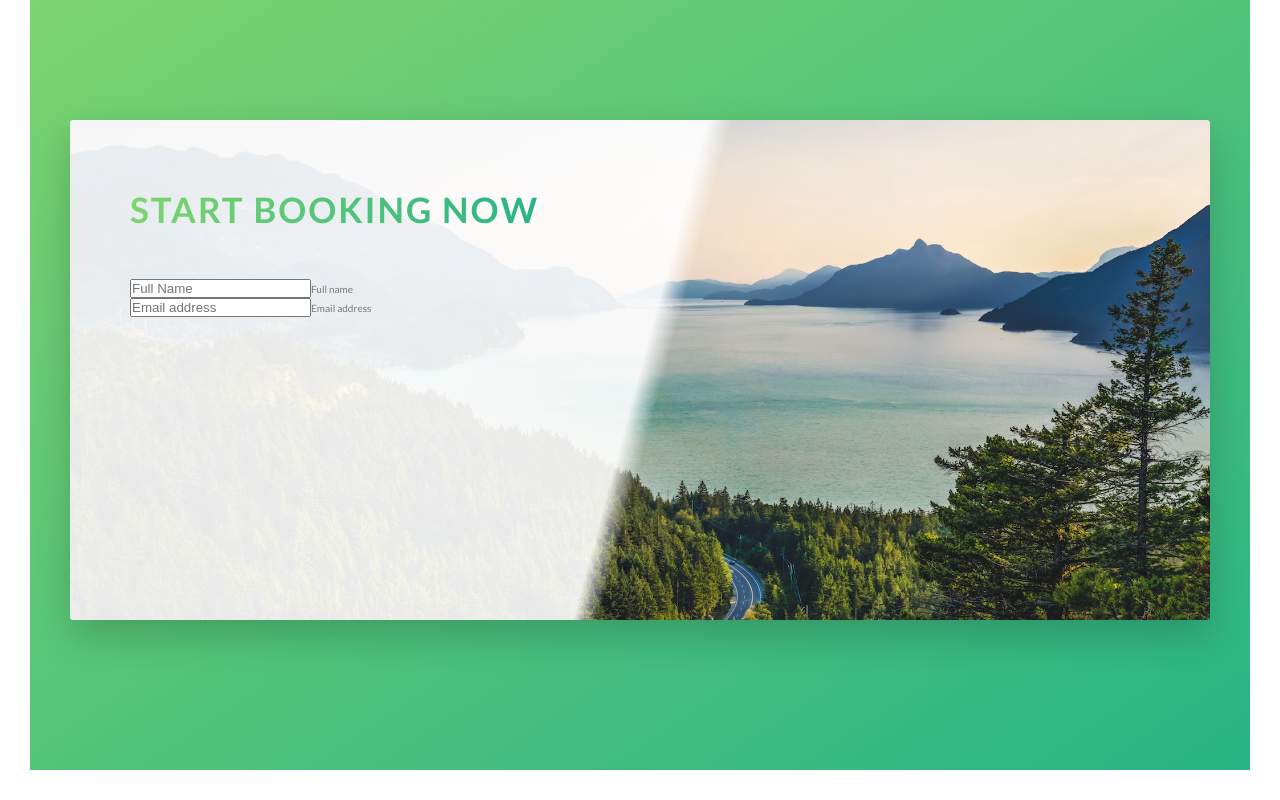
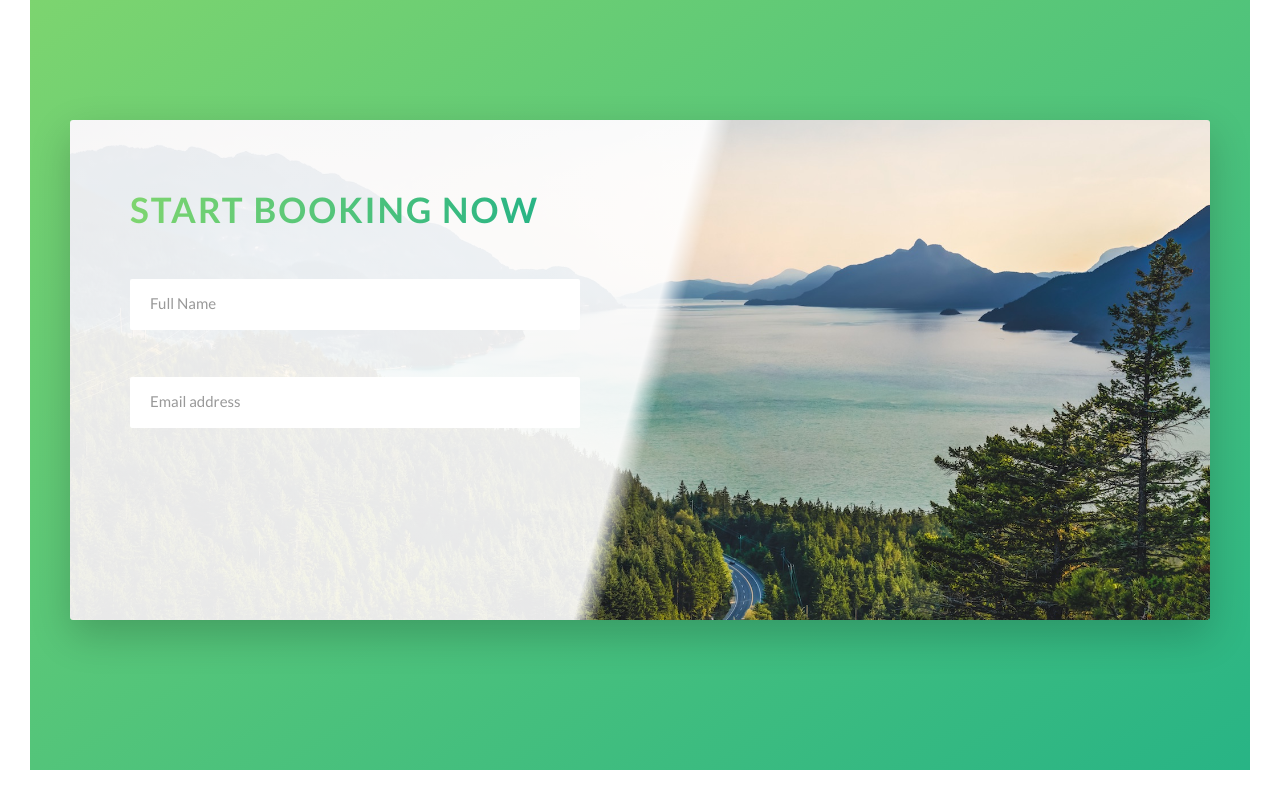
Before and after one commit to ming19991217/react-playground, a React (Vite) app: page / in a window 1280 px wide. Shown: the part 4565-5365 px from the top of the page. Built offline with nearby package versions, Linux system fonts and the light colour scheme.

Commit message:
feat: input & label

```diff
--- a/src/Natours/sass/abstracts/_variables.scss
+++ b/src/Natours/sass/abstracts/_variables.scss
@@ -12,6 +12,8 @@ $color-grey-light-1: #f7f7f7;
 $color-grey-light-2: #eee;
 
 $color-grey-dark: #777;
+$color-grey-dark-2: #999;
+
 $color-white: #fff;
 $color-black: #000;
 
--- /dev/null
+++ b/src/Natours/sass/components/_form.scss
@@ -0,0 +1,53 @@
+.form {
+
+    &__group:not(:last-child) {
+        margin-bottom: 2rem;
+    }
+
+    &__input {
+        font-size: 1.5rem;
+        font-family: inherit;
+        color: inherit;
+        padding: 1.5rem 2rem;
+        border-radius: 2px;
+        background-color: rbga($color-white, .5);
+        border: none;
+        border-bottom: 3px solid transparent;
+        width: 100%;
+        display: block;
+
+        transition: all .1s;
+
+        &:focus {
+            outline: none;
+            box-shadow: 0 1rem 2rem rgba($color-black, .1);
+            border-bottom: 3px solid $color-primary;
+        }
+
+        &:focus:invalid {
+            border-bottom: 3px solid $color-secondary-dark;
+        }
+
+        &::-webkit-input-placeholder {
+            color: $color-grey-dark-2;
+        }
+
+
+    }
+
+    &__label {
+        font-size: 1.2rem;
+        font-weight: 700;
+        margin-left: 2rem;
+        margin-top: .7rem;
+        display: block;
+        transition: all .3s;
+    }
+
+    &__input:placeholder-shown+&__label {
+        opacity: 0;
+        visibility: hidden;
+        transform: translateY(-4rem);
+    }
+
+}
--- a/src/Natours/sass/main.scss
+++ b/src/Natours/sass/main.scss
@@ -13,6 +13,7 @@
 @import "components/card";
 @import "components/story";
 @import "components/bg-video";
+@import "components/form";
 
 @import "layout/grid";
 @import "layout/header";
--- a/src/Natours/styles/main.css
+++ b/src/Natours/styles/main.css
@@ -456,6 +456,47 @@ body {
   object-fit: cover;
 }
 
+.form__group:not(:last-child) {
+  margin-bottom: 2rem;
+}
+.form__input {
+  font-size: 1.5rem;
+  font-family: inherit;
+  color: inherit;
+  padding: 1.5rem 2rem;
+  border-radius: 2px;
+  background-color: rbga(#fff, 0.5);
+  border: none;
+  border-bottom: 3px solid transparent;
+  width: 100%;
+  display: block;
+  transition: all 0.1s;
+}
+.form__input:focus {
+  outline: none;
+  box-shadow: 0 1rem 2rem rgba(0, 0, 0, 0.1);
+  border-bottom: 3px solid #55c57a;
+}
+.form__input:focus:invalid {
+  border-bottom: 3px solid #ff7730;
+}
+.form__input::-webkit-input-placeholder {
+  color: #999;
+}
+.form__label {
+  font-size: 1.2rem;
+  font-weight: 700;
+  margin-left: 2rem;
+  margin-top: 0.7rem;
+  display: block;
+  transition: all 0.3s;
+}
+.form__input:placeholder-shown + .form__label {
+  opacity: 0;
+  visibility: hidden;
+  transform: translateY(-4rem);
+}
+
 .row {
   max-width: 114rem;
   margin: 0 auto;
```
Also changed, not shown: 1 other file (tests, documents, lock files or other folders).
